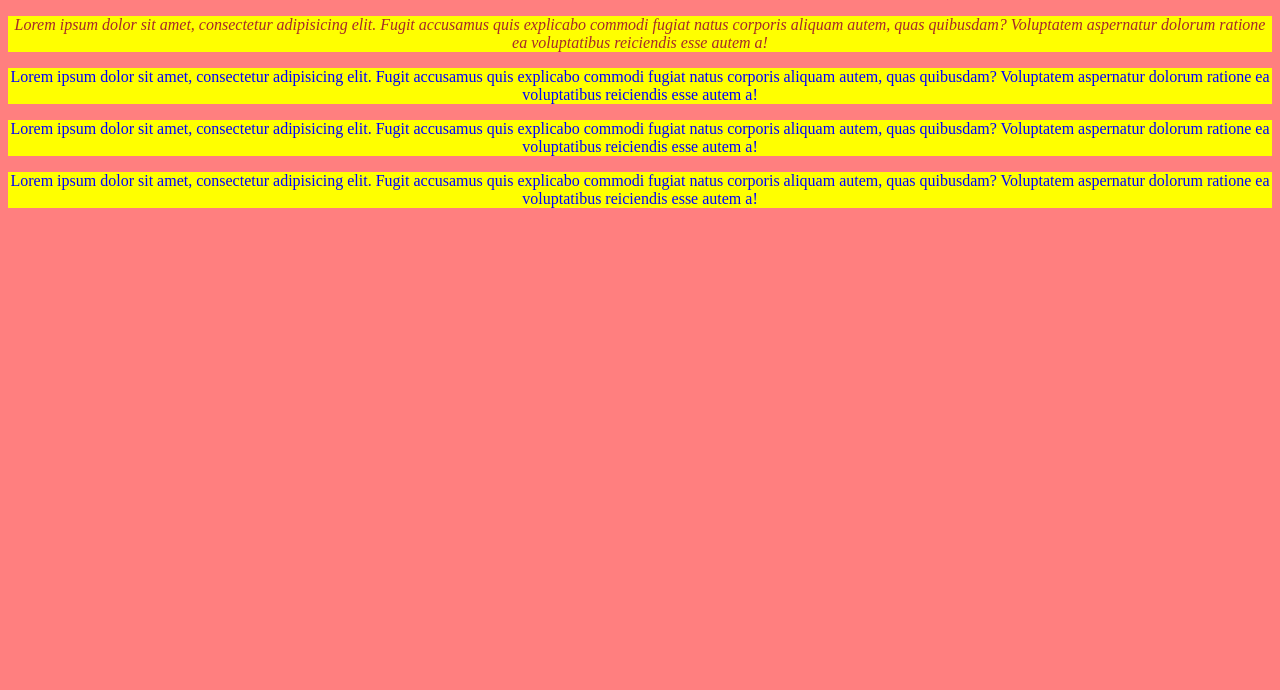
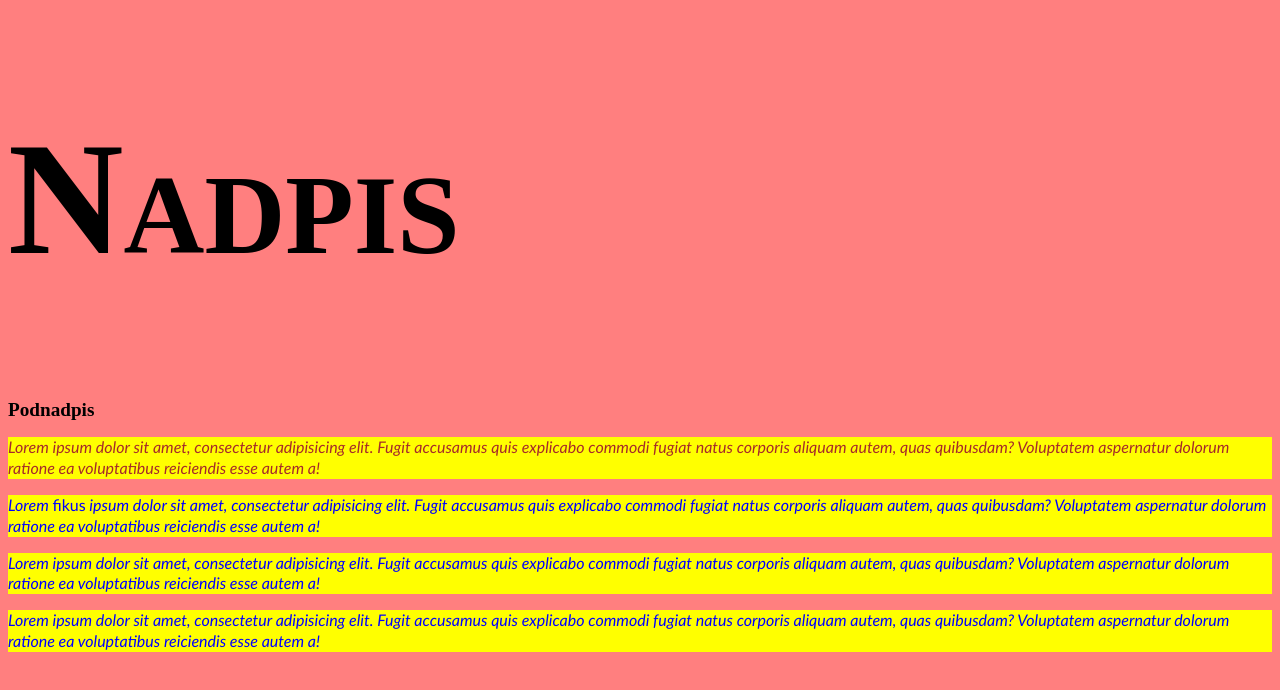
Before and after one commit to Delta-SSIE/IP2-2As2-20-21, a plain HTML site: page 02_css/01_ukazky/ukazka.html in a window 1280 px wide. Drawn offline with Linux system fonts and the light colour scheme.

Commit message:
CSS - vlastnosti pisma

```diff
--- a/02_css/01_ukazky/ukazka.html
+++ b/02_css/01_ukazky/ukazka.html
@@ -7,18 +7,38 @@
     <style>
         body {
             background-color: rgb(255, 127, 127);
-            text-align: center;
+            /* text-align: center; */
         }
         p {
             color: blue;
             background-color: yellow;
-            font-size: 12pt;
+            font-size: 1rem;
+            font-style: italic;
+            font-family: Calibri;
+            font-weight: normal;
+            line-height: 1.3rem;
+        }
+        h1
+        {
+            font-size: 10pc;
+            font-variant: small-caps;
+
+        }
+        h2
+        {
+            font-size: larger;
+        }
+        a
+        {
+            font-style: normal;
         }
     </style>
 </head>
 <body>
+    <h1>Nadpis</h1>
+    <h2>Podnadpis</h2>
     <p style="color: brown; font-style: italic;">Lorem ipsum dolor sit amet, consectetur adipisicing elit. Fugit accusamus quis explicabo commodi fugiat natus corporis aliquam autem, quas quibusdam? Voluptatem aspernatur dolorum ratione ea voluptatibus reiciendis esse autem a!</p>
-    <p>Lorem ipsum dolor sit amet, consectetur adipisicing elit. Fugit accusamus quis explicabo commodi fugiat natus corporis aliquam autem, quas quibusdam? Voluptatem aspernatur dolorum ratione ea voluptatibus reiciendis esse autem a!</p>
+    <p>Lorem <a>fikus</a> ipsum dolor sit amet, consectetur adipisicing elit. Fugit accusamus quis explicabo commodi fugiat natus corporis aliquam autem, quas quibusdam? Voluptatem aspernatur dolorum ratione ea voluptatibus reiciendis esse autem a!</p>
     <p>Lorem ipsum dolor sit amet, consectetur adipisicing elit. Fugit accusamus quis explicabo commodi fugiat natus corporis aliquam autem, quas quibusdam? Voluptatem aspernatur dolorum ratione ea voluptatibus reiciendis esse autem a!</p>
     <p>Lorem ipsum dolor sit amet, consectetur adipisicing elit. Fugit accusamus quis explicabo commodi fugiat natus corporis aliquam autem, quas quibusdam? Voluptatem aspernatur dolorum ratione ea voluptatibus reiciendis esse autem a!</p>
 </body>
--- /dev/null
+++ b/02_css/cviceni_01-04/style.css
@@ -0,0 +1,24 @@
+table {
+    border-collapse: collapse;
+  }
+  td, th {
+    border: 1px solid black;
+    padding: 2px 4px;
+  }
+
+  body {
+    background-color: black;
+    /* color: white; */
+    color: #f5f5f5;
+    font-family: Georgia, serif;
+    font-size: 10pt;
+  }
+
+  h1 {
+    color: #ffd700;
+    font-family: 'Gill Sans', Calibri, sans-serif;
+  }
+
+  a {
+    color: hsl(9.1,100%,63.9%);
+  }
```
Also changed, not shown: 02_css/cviceni_01-04/Namazanou_stranou_dolu.html (+1 -9 lines).
